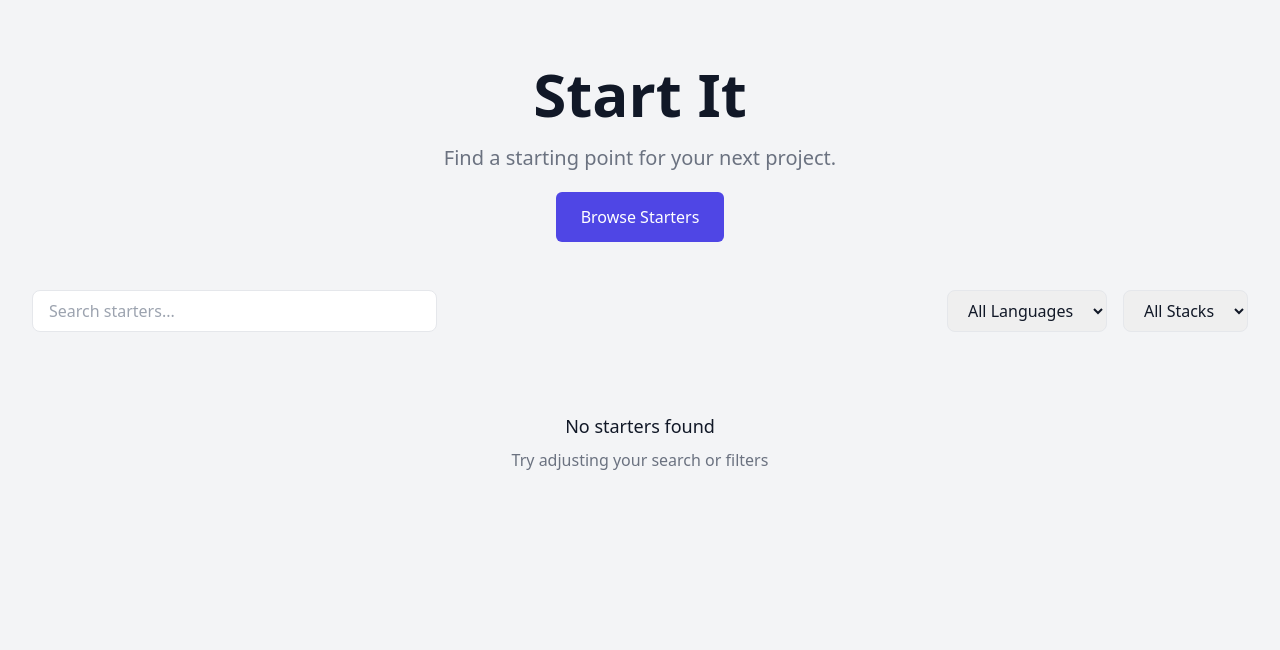
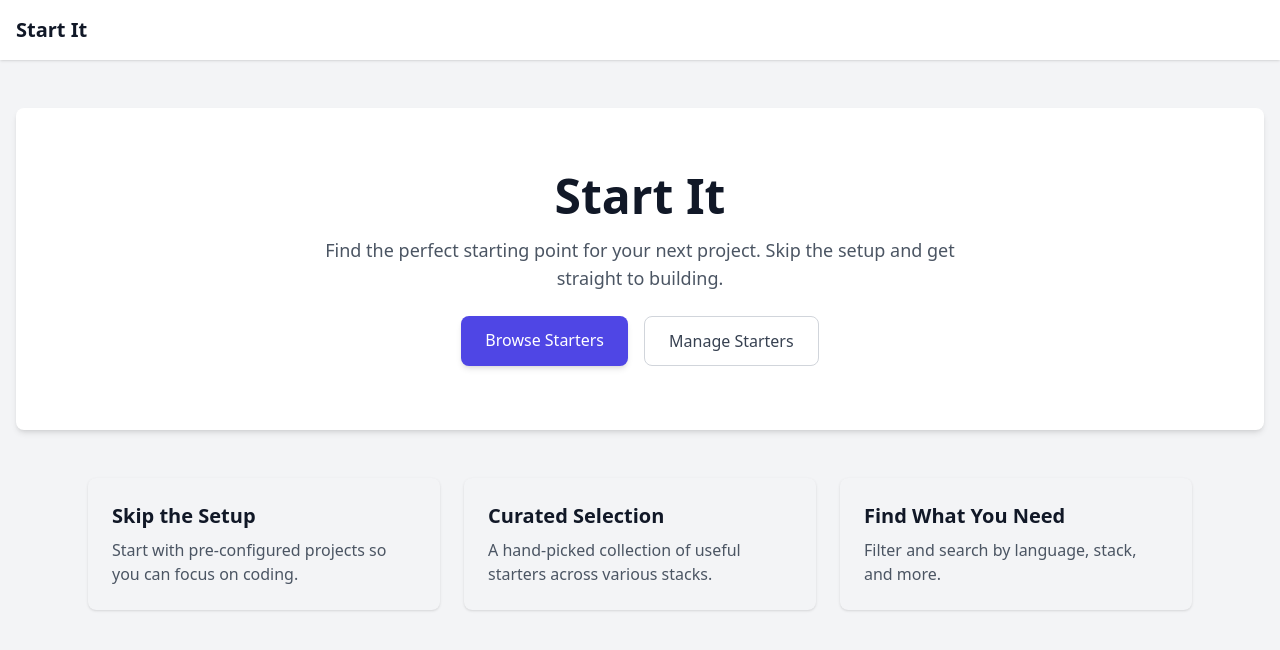
Before and after one commit to parsehex/start-it, a Django app: page / in a window 1280 px wide. Shown: the top 650 px of the page. Run offline with Django 5.2, Linux system fonts and the light colour scheme; data that the repository does not hold is empty; some libraries are stand-ins or nearby versions.

Commit message:
add landing page

```diff
--- a/StartIt/urls.py
+++ b/StartIt/urls.py
@@ -16,10 +16,11 @@ Including another URLconf
 """
 from django.contrib import admin
 from django.urls import path
-from starters.views import starter_list
+from starters.views import starter_list, landing_page
 from starters.admin import admin_site
 
 urlpatterns = [
     path('admin/', admin_site.urls),
-    path("", starter_list, name="starter_list"),
+    path("starters/", starter_list, name="starter_list"),
+    path("", landing_page, name="landing"),
 ]
--- a/starters/templates/base.html
+++ b/starters/templates/base.html
@@ -7,6 +7,13 @@
 		<script src="https://cdn.tailwindcss.com"></script>
 	</head>
 	<body class="bg-gray-100 text-gray-900">
-		<div class="container mx-auto p-4">{% block content %}{% endblock %}</div>
+		<nav class="bg-white p-4 shadow">
+			<div class="container mx-auto">
+				<a href="/" class="text-xl font-bold">Start It</a>
+			</div>
+		</nav>
+		<div class="container mx-auto p-4 mt-8">
+			{% block content %}{% endblock %}
+		</div>
 	</body>
 </html>
--- /dev/null
+++ b/starters/templates/landing.html
@@ -0,0 +1,42 @@
+{% extends "base.html" %} {% block content %}
+<div class="text-center py-16 px-6 bg-white shadow-md rounded-lg">
+	<h1 class="text-5xl font-extrabold text-gray-900">Start It</h1>
+	<p class="mt-4 text-lg text-gray-600 max-w-2xl mx-auto">
+		Find the perfect starting point for your next project. Skip the setup and
+		get straight to building.
+	</p>
+	<div class="mt-6 flex justify-center space-x-4">
+		<a
+			href="/starters"
+			class="px-6 py-3 bg-indigo-600 text-white font-medium rounded-lg shadow-md hover:bg-indigo-700"
+			>Browse Starters</a
+		>
+		<a
+			href="/admin"
+			class="px-6 py-3 border border-gray-300 text-gray-700 font-medium rounded-lg hover:bg-gray-100"
+			>Manage Starters</a
+		>
+	</div>
+</div>
+
+<div class="mt-12 grid grid-cols-1 md:grid-cols-3 gap-6 px-6 max-w-6xl mx-auto">
+	<div class="p-6 bg-gray-100 rounded-lg shadow">
+		<h2 class="text-xl font-semibold">Skip the Setup</h2>
+		<p class="mt-2 text-gray-600">
+			Start with pre-configured projects so you can focus on coding.
+		</p>
+	</div>
+	<div class="p-6 bg-gray-100 rounded-lg shadow">
+		<h2 class="text-xl font-semibold">Curated Selection</h2>
+		<p class="mt-2 text-gray-600">
+			A hand-picked collection of useful starters across various stacks.
+		</p>
+	</div>
+	<div class="p-6 bg-gray-100 rounded-lg shadow">
+		<h2 class="text-xl font-semibold">Find What You Need</h2>
+		<p class="mt-2 text-gray-600">
+			Filter and search by language, stack, and more.
+		</p>
+	</div>
+</div>
+{% endblock %}
--- a/starters/templates/starters/list.html
+++ b/starters/templates/starters/list.html
@@ -6,13 +6,13 @@
 			Start It
 		</h1>
 		<p
-			class="mt-3 max-w-md mx-auto text-base text-gray-500 sm:text-lg md:mt-5 md:text-xl md:max-w-3xl"
+			class="mt-3 max-w-2xl mx-auto text-base text-gray-500 sm:text-lg md:mt-5 md:text-xl"
 		>
 			Find a starting point for your next project.
 		</p>
 		<div class="mt-5 max-w-md mx-auto flex justify-center">
 			<a
-				href="#starters"
+				href="#starters-list"
 				class="inline-flex items-center px-6 py-3 border border-transparent text-base font-medium rounded-md text-white bg-indigo-600 hover:bg-indigo-700"
 			>
 				Browse Starters
@@ -47,7 +47,7 @@
 
 	<!-- Starters Grid -->
 	<div
-		id="starters"
+		id="starters-list"
 		class="grid grid-cols-1 md:grid-cols-2 lg:grid-cols-3 gap-6 px-4"
 	>
 		{% for starter in starters %}
--- a/starters/views.py
+++ b/starters/views.py
@@ -26,3 +26,7 @@ def admin_index_context(request):
 def starter_list(request):
 	starters = Starter.objects.all().order_by("-created_at")
 	return render(request, "starters/list.html", {"starters": starters})
+
+
+def landing_page(request):
+	return render(request, "landing.html")
```
